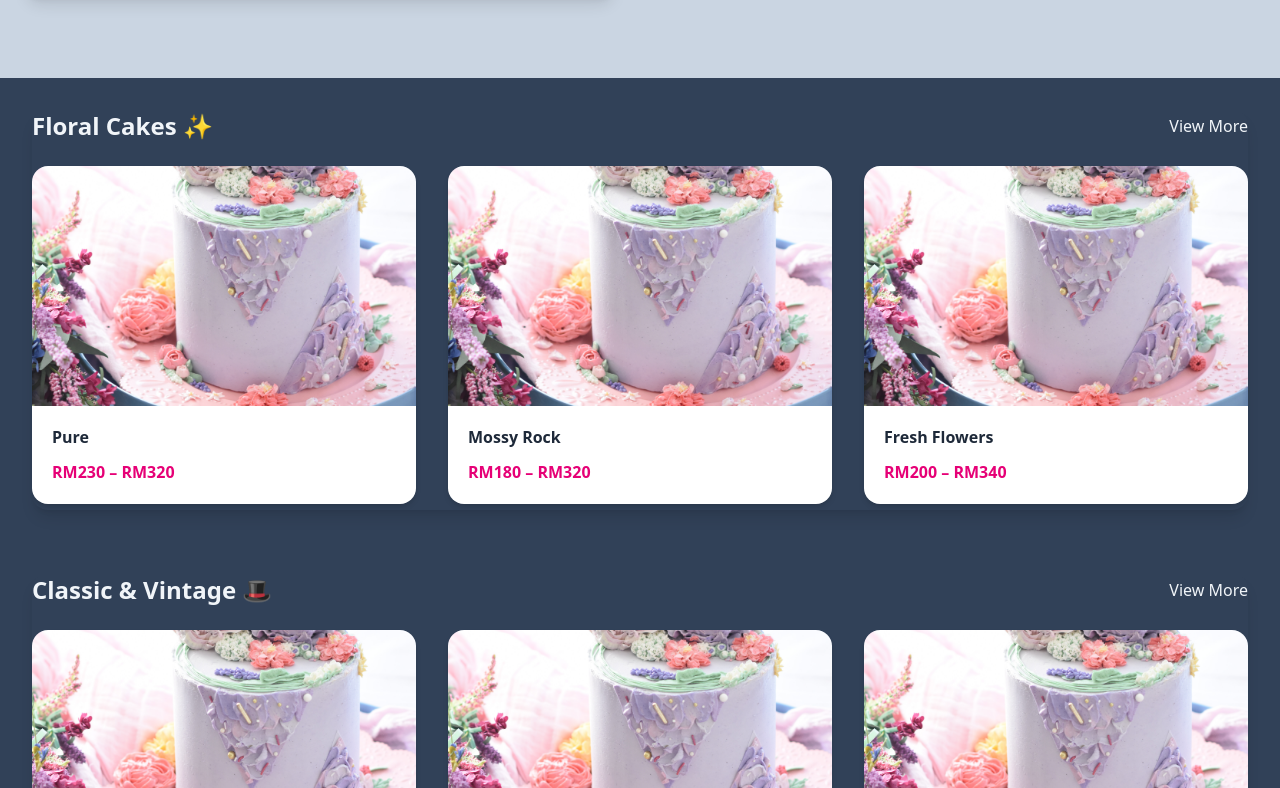
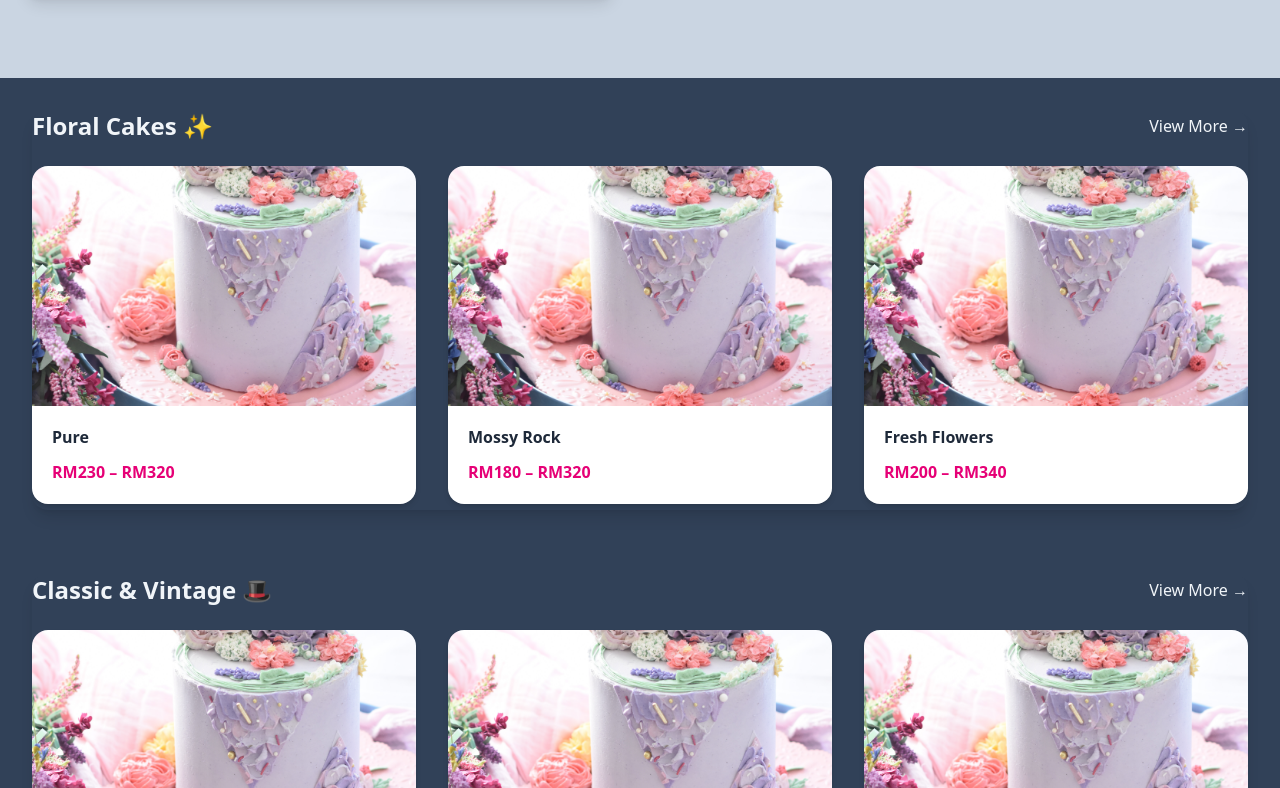
Before and after one commit to afiqwazien/tothemoon, a Next.js app: page / in a window 1280 px wide. Shown: the part 1332-2120 px from the top of the page. Built offline with nearby package versions, Linux system fonts and the light colour scheme.

Commit message:
add arrow

```diff
--- a/app/page.tsx
+++ b/app/page.tsx
@@ -81,7 +81,7 @@ export default function HomePage() {
                 className="text-slate-100 hover:underline font-medium"
               >
                 {/* Show text on tablet/desktop */}
-                <span className="hidden sm:inline">View More</span>
+                <span className="hidden sm:inline">View More →</span>
 
                 {/* Show arrow only on mobile */}
                 <FaArrowRight className="w-4 h-4 sm:hidden" />
```
